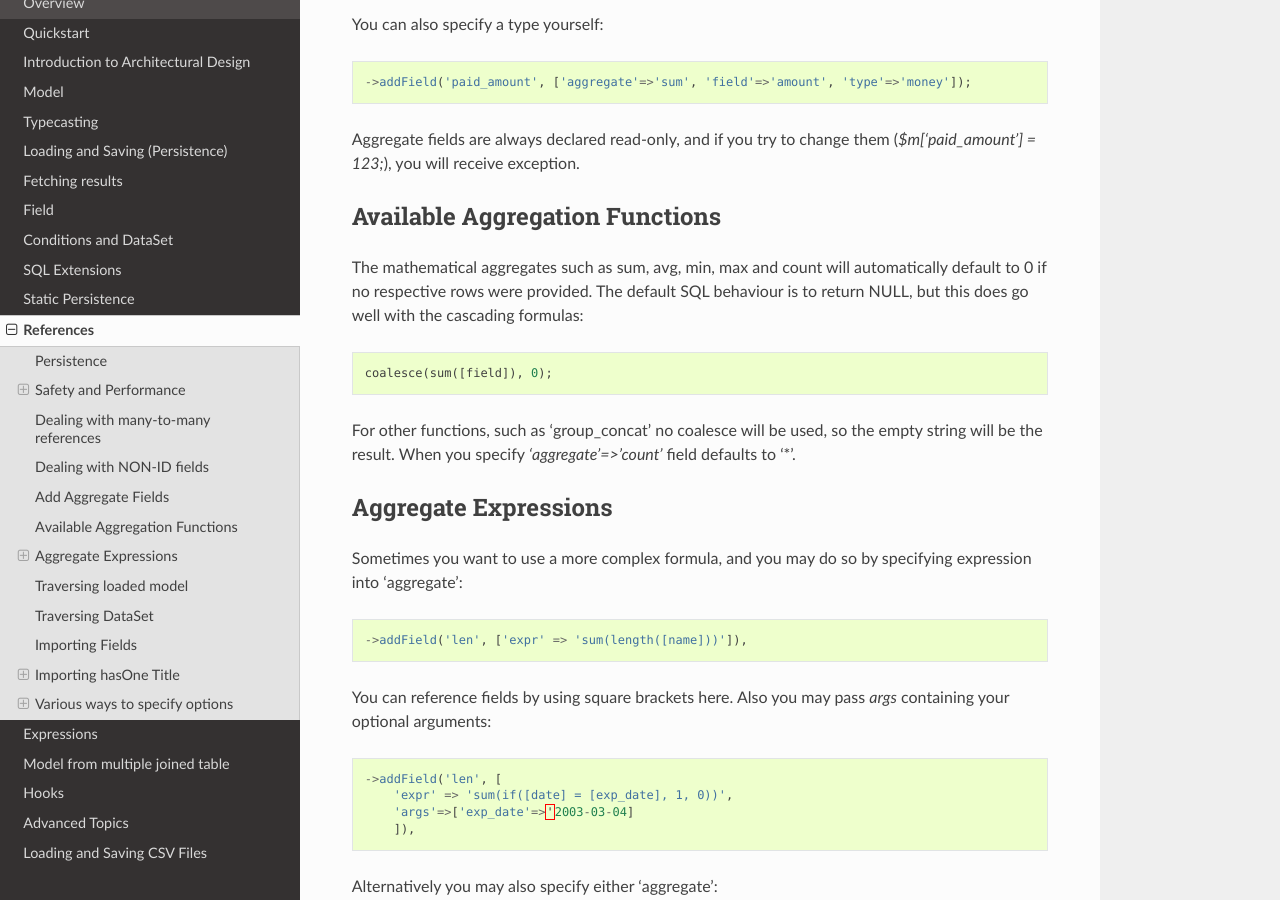
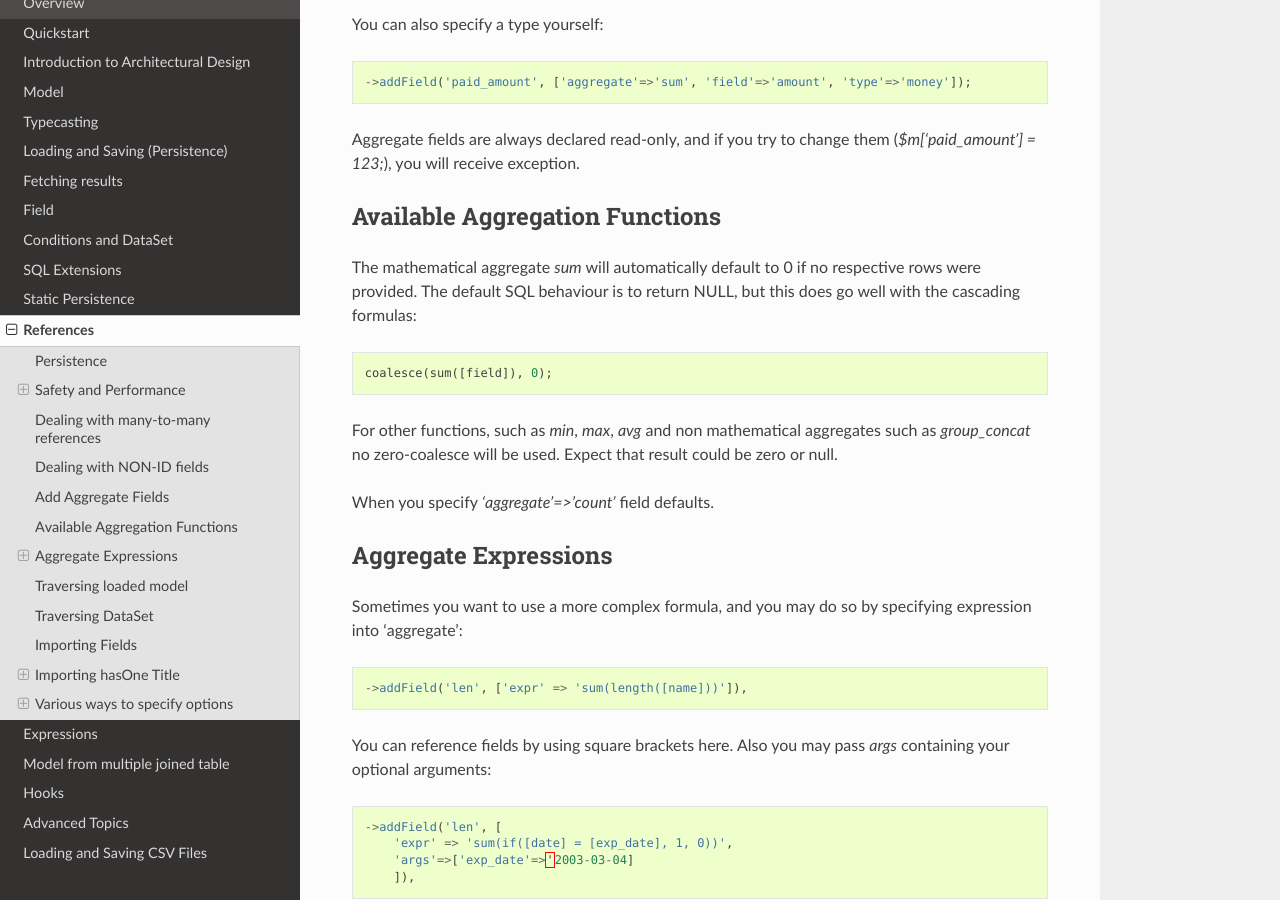
Before and after one commit to atk4/data, a Sphinx documentation site: the page built from docs/references.rst, in a window 1280 px wide and 900 px high, scrolled down 4247 px. Built offline with Sphinx 7.4.7 and the Read the Docs theme 2.0.0, drawn with Linux system fonts in a browser that asks for light colours; pages that are not in the unit, such as notebooks, are missing from menus; cross-references to code outside the pages are shown as plain code.

```diff
--- a/docs/references.rst
+++ b/docs/references.rst
@@ -198,15 +198,17 @@ change them (`$m['paid_amount'] = 123;`), you will receive exception.
 Available Aggregation Functions
 -------------------------------
 
-The mathematical aggregates such as sum, avg, min, max and count will automatically
+The mathematical aggregate `sum` will automatically
 default to 0 if no respective rows were provided. The default SQL behaviour is to
 return NULL, but this does go well with the cascading formulas::
 
     coalesce(sum([field]), 0);
 
-For other functions, such as 'group_concat' no coalesce will be used, so the empty
-string will be the result. When you specify `'aggregate'=>'count'` field defaults
-to '*'.
+For other functions, such as `min`, `max`, `avg` and non mathematical aggregates such
+as `group_concat` no zero-coalesce will be used. Expect that result could be zero or
+null.
+
+When you specify `'aggregate'=>'count'` field defaults.
 
 Aggregate Expressions
 ---------------------
```
Also changed, not shown: 2 other files.
